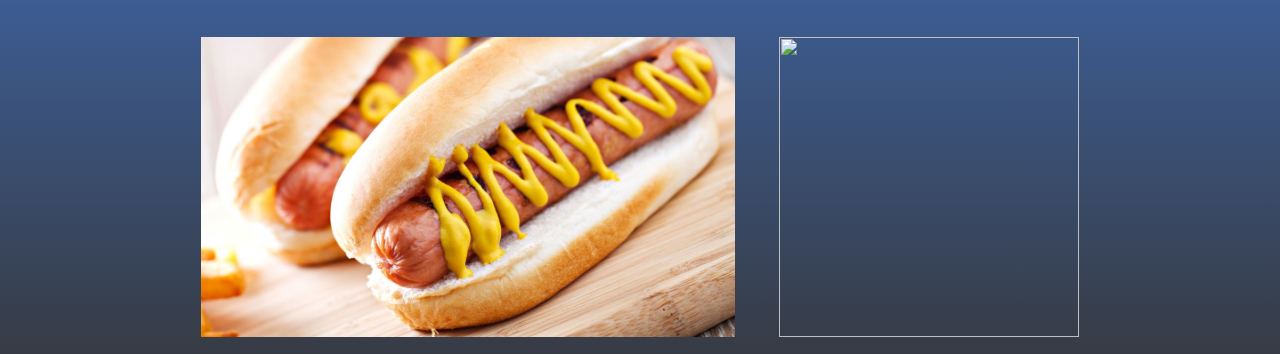
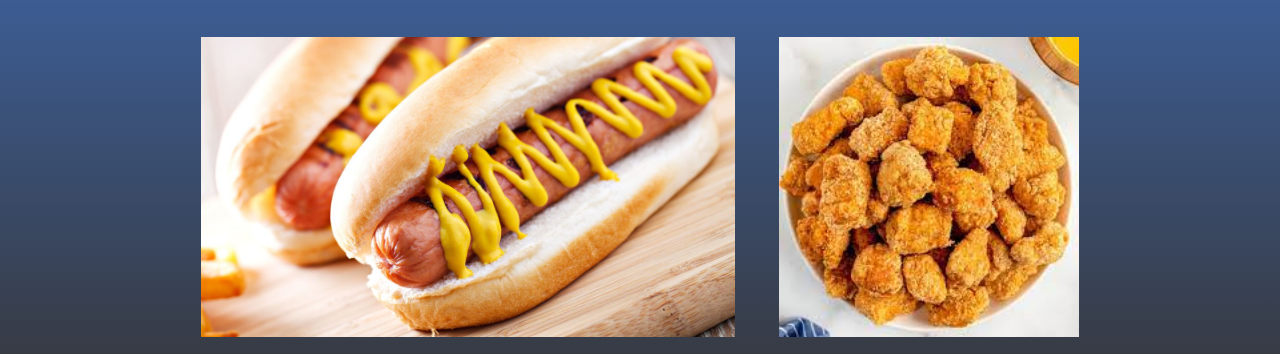
Before and after one commit to Tajjerjo/Project-60, a plain HTML site: page index.html in a window 1280 px wide. Shown: the part 596-950 px from the top of the page. Drawn offline with nearby package versions, Linux system fonts and the light colour scheme; grey boxes are pictures that could not be loaded.

Commit message:
Add files via upload

```diff
--- a/index.html
+++ b/index.html
@@ -53,7 +53,7 @@
                     <img id="picture" src="Hotdog.jpg">
                 </a>
                 <a href="https://en.wikipedia.org/wiki/Chicken_nugget" target="_blank">
-                    <img id="picture" src="chiken nugget.webp">
+                    <img id="picture" src="chicken nugget.jpeg">
                 </a>
 
 
```
Also changed, not shown: chicken nugget.jpeg (added).
